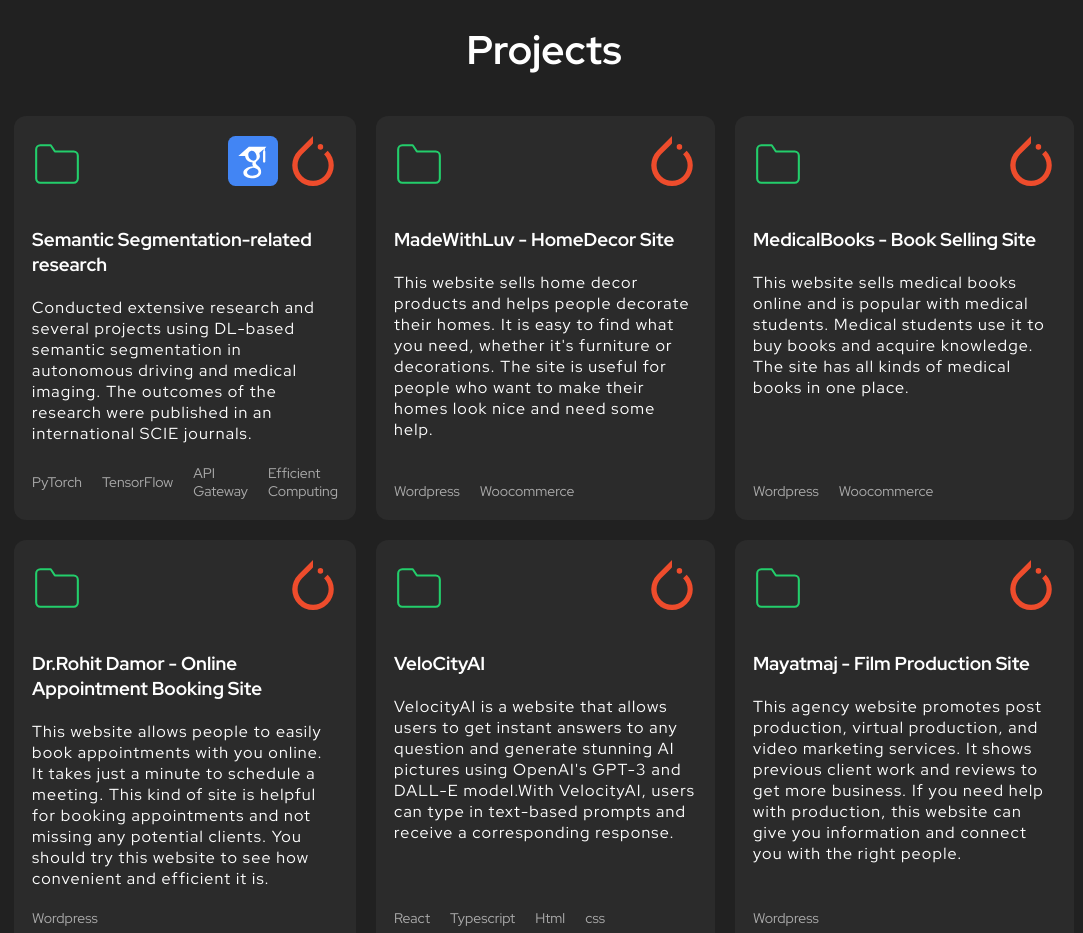
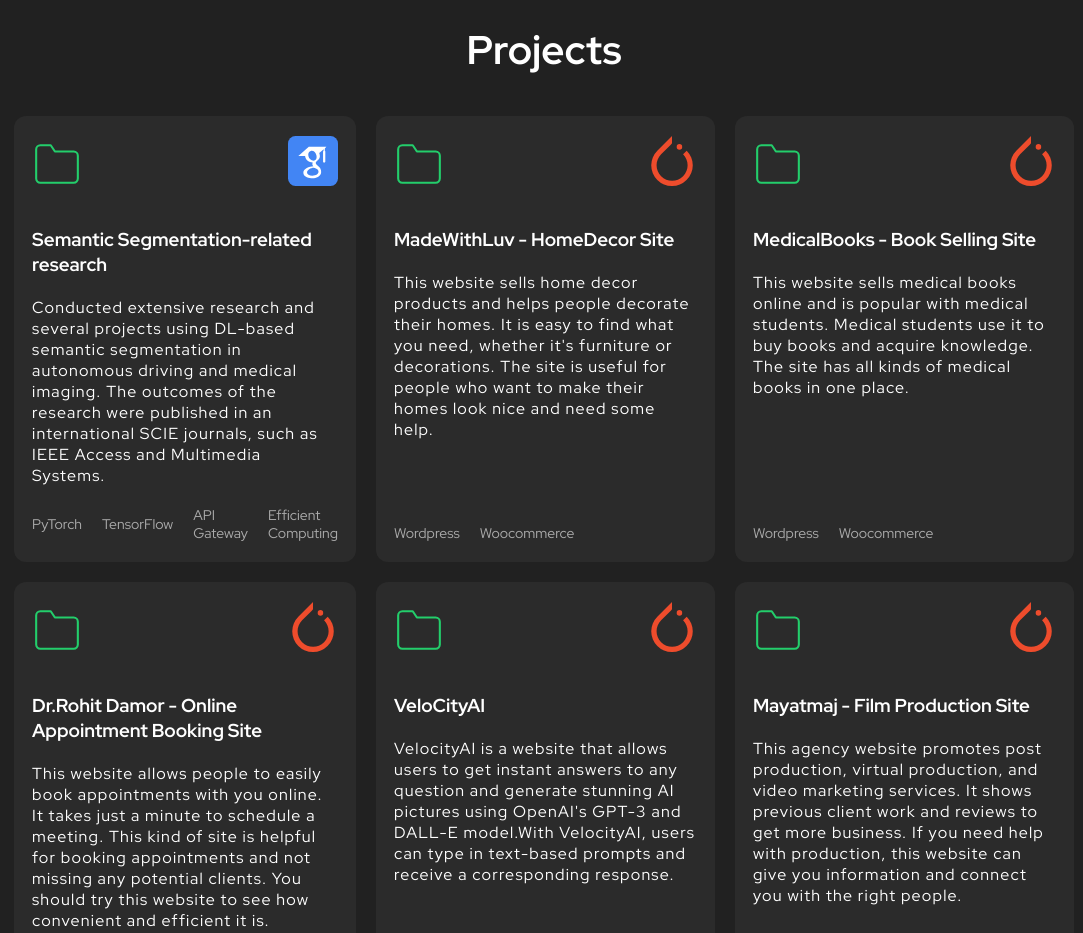
Before and after one commit to bekhzod-olimov/portfolio, a React (Create React App) app: page / in a window 1280 px wide. Shown: the part 1380-2313 px from the top of the page, without its empty margins (96-1179 px from the left). Built offline with nearby package versions, Linux system fonts and the light colour scheme.

Commit message:
project update

```diff
--- a/src/components/Project/Project.tsx
+++ b/src/components/Project/Project.tsx
@@ -19,13 +19,14 @@ export function Project() {
               <div className="project-links">
               <a href="https://link.springer.com/article/10.1007/s00530-020-00726-w" target="_blank" rel="noreferrer">
                   <img src={scholarIcon} alt="Visit site" /></a>
-                <a href="https://link.springer.com/article/10.1007/s00530-020-00726-w" target="_blank" rel="noreferrer">
+                {/* <a href="https://link.springer.com/article/10.1007/s00530-020-00726-w" target="_blank" rel="noreferrer">
                   <img src={externalLink} alt="Visit site" />
-                </a> </div>
+                </a> </div> */}
+                </div>
             </header>
             <div className="body">
               <h3>Semantic Segmentation-related research</h3>
-              <p> Conducted extensive research and several projects using DL-based semantic segmentation in autonomous driving and medical imaging. The outcomes of the research were published in an international SCIE journals.  </p>
+              <p> Conducted extensive research and several projects using DL-based semantic segmentation in autonomous driving and medical imaging. The outcomes of the research were published in an international SCIE journals, such as IEEE Access and Multimedia Systems.  </p>
             </div>
             <footer> <ul className="tech-list"> <li>PyTorch</li> <li>TensorFlow</li> <li>API Gateway</li> <li>Efficient Computing</li> </ul> </footer>
           </div>
```
